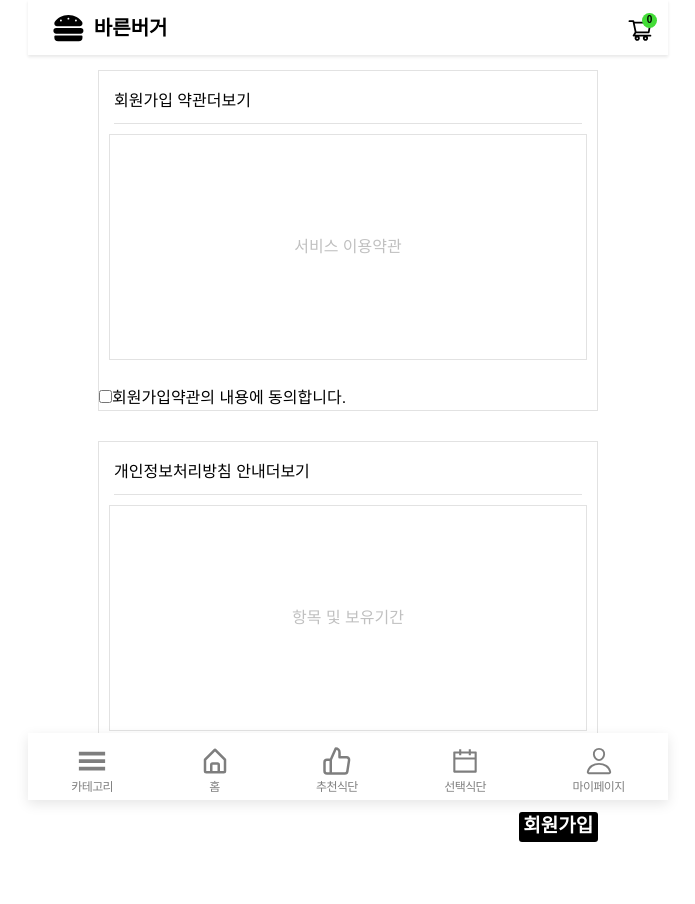
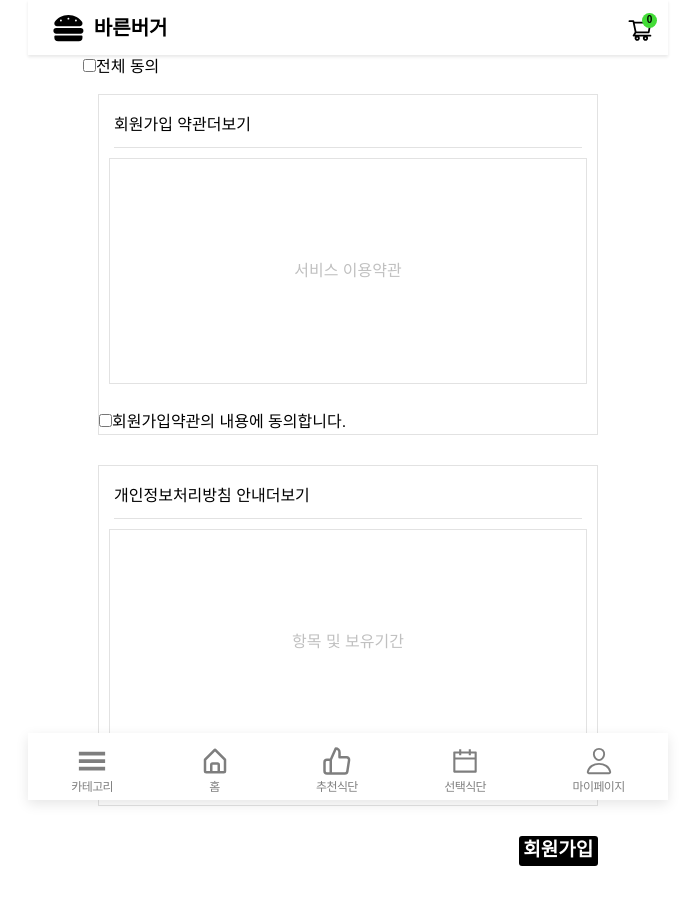
Before and after one commit to jayPark14/burger_miniProject, a React (Create React App) app: page /regterms in a window 1280 px wide. Shown: the top 904 px of the page, without its empty margins (292-987 px from the left). Built offline with nearby package versions, Linux system fonts and the light colour scheme.

Commit message:
컴포넌트 분리작업 및 Readme 수정

```diff
--- a/src/burger/RegTerms.js
+++ b/src/burger/RegTerms.js
@@ -1,11 +1,29 @@
 import './RegTerms.css'
+
 const RegTerms = () => {
+    return (
+        <div className='regterms'>
+            <AllConsent/>
+            <RegConsent/>
+            <UserInfoConsent/>
+            <RegButton/>
+        </div>
+    )
+}
+export default RegTerms;
 
 
-    return (
-        <div className='regterms'>
 
-            {/*<div><input type="checkbox"/>전체 동의</div>*/}
+
+/* 컴포넌트 */
+function AllConsent(){
+    return(
+        <div><input type="checkbox"/>전체 동의</div>
+    )
+}
+
+function RegConsent(){
+    return(
         <section id="terms_box" className="terms_box">
             <div className="terms_box_border">
                 <p className="main_title">
@@ -19,7 +37,11 @@ const RegTerms = () => {
 
             </div>
         </section>
+    )
+}
 
+function UserInfoConsent(){
+    return(
         <section id="terms_box" className="terms_box">
             <div className="terms_box_border">
                 <p className="main_title">
@@ -33,19 +55,16 @@ const RegTerms = () => {
 
             </div>
         </section>
+    )
+}
+
+function RegButton(){
+    return(
         <section className="reg_button">
             <div>
                 <a href="./register"
                    className="reg_button_text">회원가입</a>
             </div>
         </section>
-
-
-
-
-
-        </div>
     )
 }
-
-export default RegTerms;
```
Also changed, not shown: 1 other file (tests, documents, lock files or other folders). Lines whose indentation alone changed are shown as unchanged.
